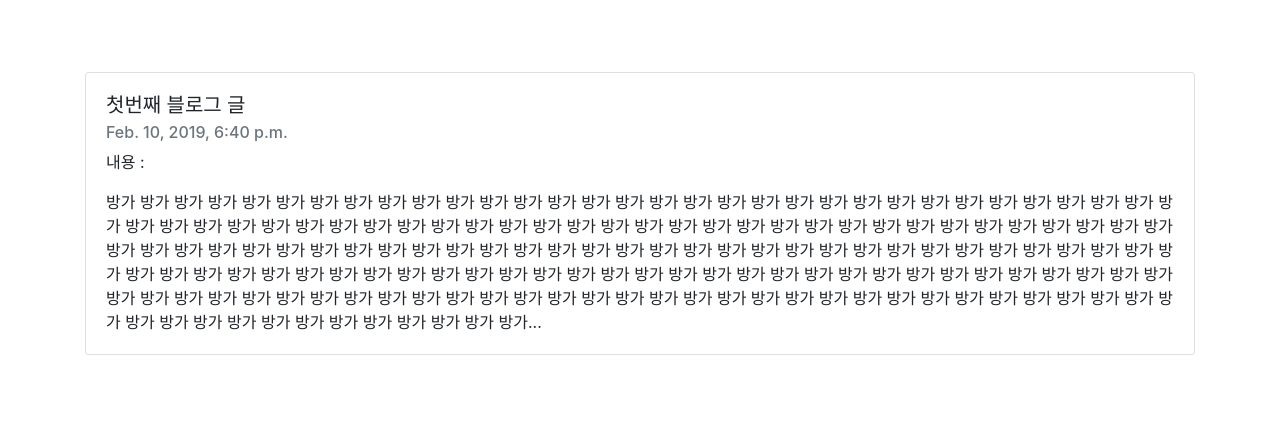
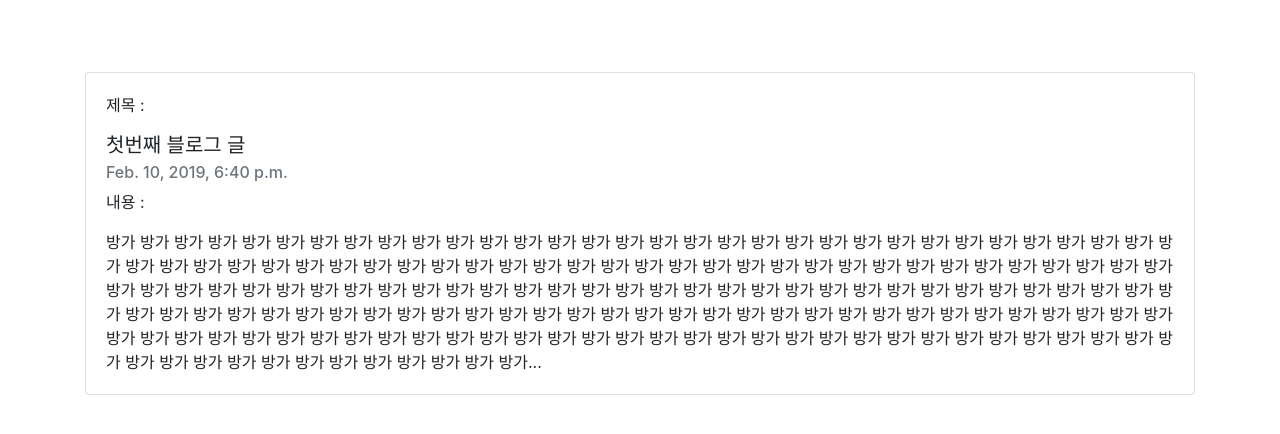
Before and after one commit to kimseungki94/blog_proj_temporary, a Django app: page /blog/1/ in a window 1280 px wide. Shown: the part 70-504 px from the top of the page. Run offline with Django 3.2, Linux system fonts and the light colour scheme; data comes from the database, SQL or seed files in the repository; some libraries are stand-ins or nearby versions.

Commit message:
title name setting

```diff
--- a/blogapp/templates/detail.html
+++ b/blogapp/templates/detail.html
@@ -5,6 +5,7 @@
     <div class='container'>
         <div class="card">
             <div class="card-body">
+                <p class="card-text">제목 : </p>
                 <h5 class="card-title">{{blog.title}}</h5>
                 <h6 class="card-subtitle mb-2 text-muted">{{blog.pub_date}}</h6>
                 <p class="card-text">내용 : </p>
```
